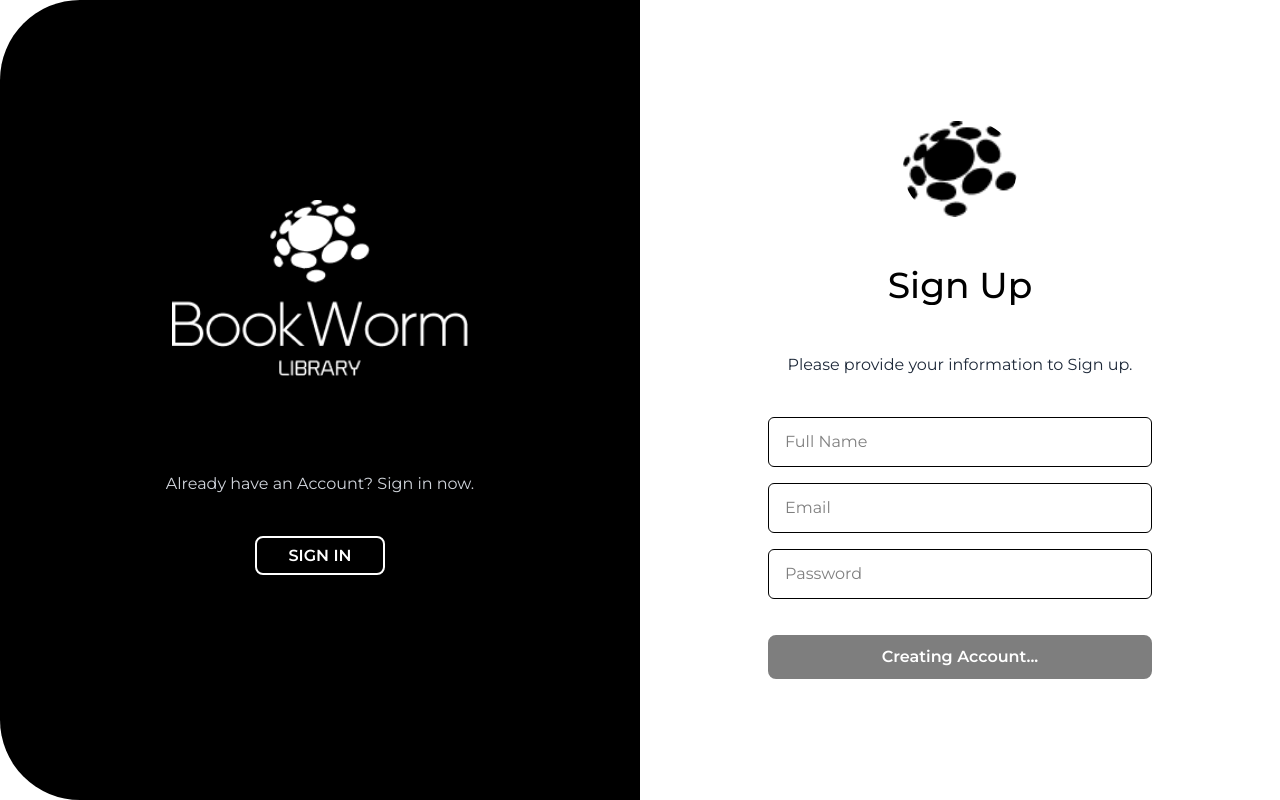
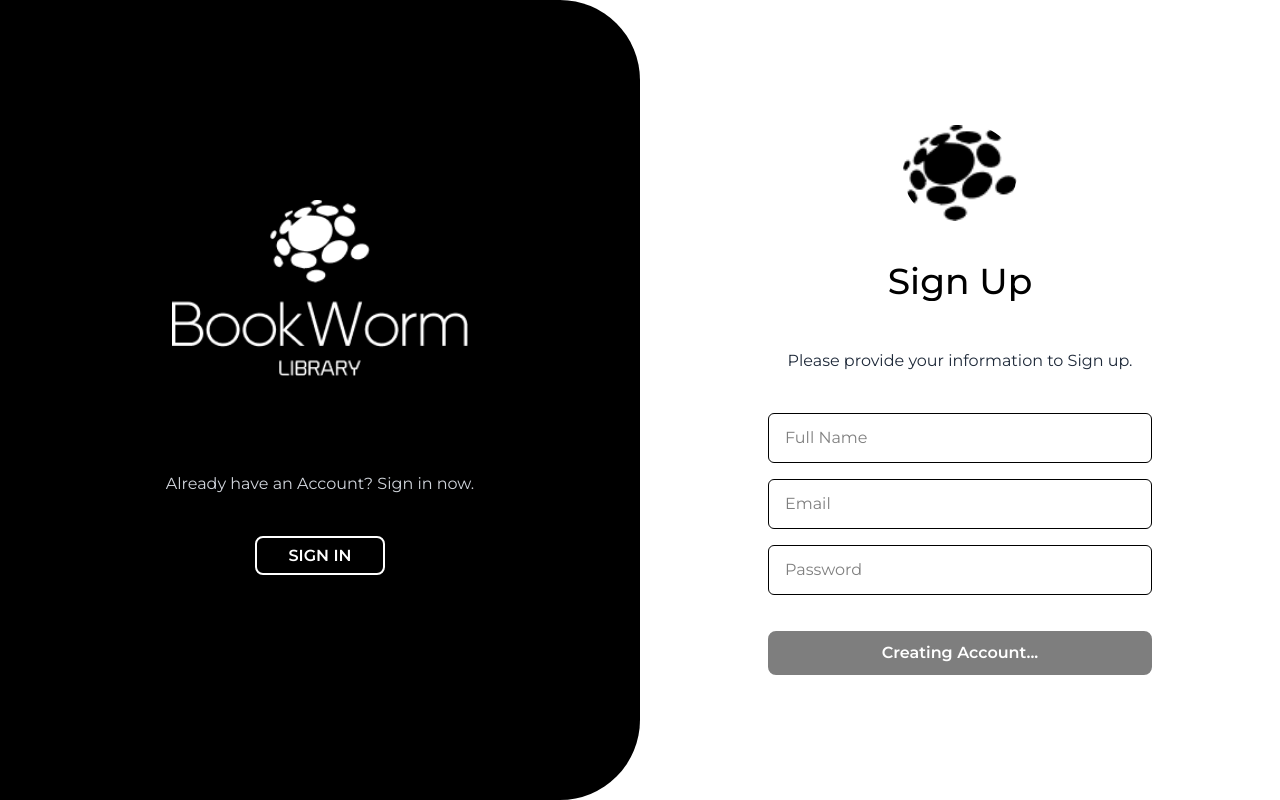
Before and after one commit to KapilAgrawal2005/Library-Management-System, a React (Vite) app in the folder client/: page /register in a window 1280 px wide. Built offline with nearby package versions, Linux system fonts and the light colour scheme; no server answers.

Commit message:
updated the signup page

```diff
--- a/client/src/pages/Register.jsx
+++ b/client/src/pages/Register.jsx
@@ -46,7 +46,7 @@ const Register = () => {
     <>
       <div className="flex flex-col justify-center md:flex-row h-screen">
         {/* left side - Promotional Content */}
-        <div className="hidden w-full md:w-1/2 bg-black text-white md:flex flex-col items-center justify-center p-8 rounded-tl-[80px] rounded-bl-[80px]">
+        <div className="hidden w-full md:w-1/2 bg-black text-white md:flex flex-col items-center justify-center p-8 rounded-tr-[80px] rounded-br-[80px]">
           <div className="text-center h-[400px]">
             <div className="flex justify-center mb-12">
               <img
@@ -70,7 +70,7 @@ const Register = () => {
         {/* right side - Form */}
         <div className="w-full md:w-1/2 flex items-center justify-center bg-white p-8 relative">
           <div className="max-w-sm w-full">
-            <div className="flex justify-center mb-12">
+            <div className="flex justify-center mb-10">
               <div className="rounded-full flex items-center justify-center">
                 <img src={logo} alt="logo" className="h-24 w-auto" />
               </div>
```
